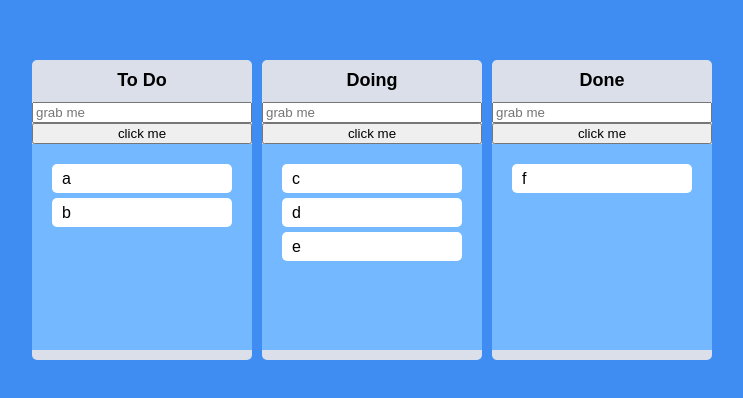
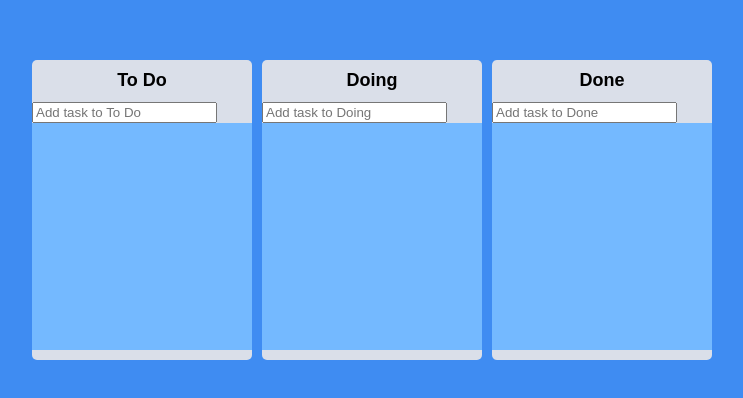
Before and after one commit to FE4902/Trello-Clone-Coding, a React (Create React App) app: page / in a window 1280 px wide. Shown: the part 190-588 px from the top of the page, without its empty margins (268-1011 px from the left). Built offline with nearby package versions, Linux system fonts and the light colour scheme.

Commit message:
Task Objects

```diff
--- a/src/Components/Board.tsx
+++ b/src/Components/Board.tsx
@@ -2,6 +2,8 @@ import { Droppable } from "react-beautiful-dnd";
 import DragabbleCard from "./DragabbleCard";
 import styled from "styled-components";
 import { useRef } from "react";
+import { useForm } from "react-hook-form";
+import { ITodo } from "../atoms";
 
 const Wrapper = styled.div`
     display: flex;
@@ -36,25 +38,34 @@ const Area = styled.div<IAreaProps>`
     transition: 0.3s ease-in-out;
 `;
 
+const Form = styled.form`
+    width: 100%;
+`;
+
 interface IBoardProps {
-    toDos: string[];
+    toDos: ITodo[];
     boardId: string;
 }
 
+interface IForm {
+    toDo: string;
+}
+
 export default function Board({ toDos, boardId }: IBoardProps) {
-    const inputRef = useRef<HTMLInputElement>(null);
-    const onclick = () => {
-        inputRef.current?.focus();
-        setTimeout(() => {
-            inputRef.current?.blur();
-        }, 5000);
+    const { register, setValue, handleSubmit } = useForm<IForm>();
+    const onValid = ({ toDo }: IForm) => {
+        setValue("toDo", "");
     };
-
     return (
         <Wrapper>
             <Title>{boardId}</Title>
-            <input ref={inputRef} placeholder="grab me " />
-            <button onClick={onclick}>click me</button>
+            <Form onSubmit={handleSubmit(onValid)}>
+                <input
+                    {...register("toDo", { required: true })}
+                    type="text"
+                    placeholder={`Add task to ${boardId}`}
+                />
+            </Form>
             <Droppable droppableId={boardId}>
                 {(magic, info) => (
                     <Area
@@ -65,9 +76,10 @@ export default function Board({ toDos, boardId }: IBoardProps) {
                     >
                         {toDos.map((toDo, index) => (
                             <DragabbleCard
-                                key={toDo}
+                                key={toDo.id}
                                 index={index}
-                                toDo={toDo}
+                                toDoId={toDo.id}
+                                toDoText={toDo.text}
                             />
                         ))}
                         {magic.placeholder}
--- a/src/Components/DragabbleCard.tsx
+++ b/src/Components/DragabbleCard.tsx
@@ -13,13 +13,14 @@ const Card = styled.div<{ isDragging: boolean }>`
 `;
 
 interface IDragabbleCardProps {
-    toDo: string;
+    toDoId: number;
+    toDoText: string;
     index: number;
 }
 
-function DragabbleCard({ toDo, index }: IDragabbleCardProps) {
+function DragabbleCard({ toDoId, toDoText, index }: IDragabbleCardProps) {
     return (
-        <Draggable key={toDo} draggableId={toDo} index={index}>
+        <Draggable draggableId={toDoId + ""} index={index}>
             {(magic, snapshot) => (
                 <Card
                     isDragging={snapshot.isDragging}
@@ -27,7 +28,7 @@ function DragabbleCard({ toDo, index }: IDragabbleCardProps) {
                     {...magic.dragHandleProps}
                     {...magic.draggableProps}
                 >
-                    {toDo}
+                    {toDoText}
                 </Card>
             )}
         </Draggable>
--- a/src/atoms.tsx
+++ b/src/atoms.tsx
@@ -1,14 +1,19 @@
 import { atom, selector } from "recoil";
 
+export interface ITodo {
+    id: number;
+    text: string;
+}
+
 interface IToDoState {
-    [key: string]: string[];
+    [key: string]: ITodo[];
 }
 
 export const toDoState = atom<IToDoState>({
     key: "toDo",
     default: {
-        "To Do": ["a", "b"],
-        Doing: ["c", "d", "e"],
-        Done: ["f"],
+        "To Do": [],
+        Doing: [],
+        Done: [],
     },
 });
```
